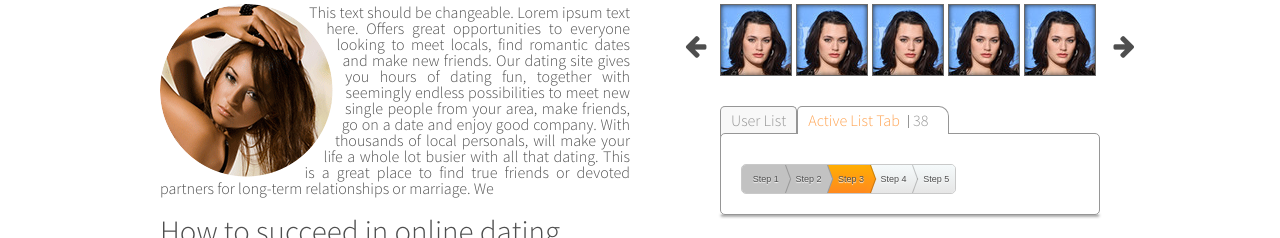
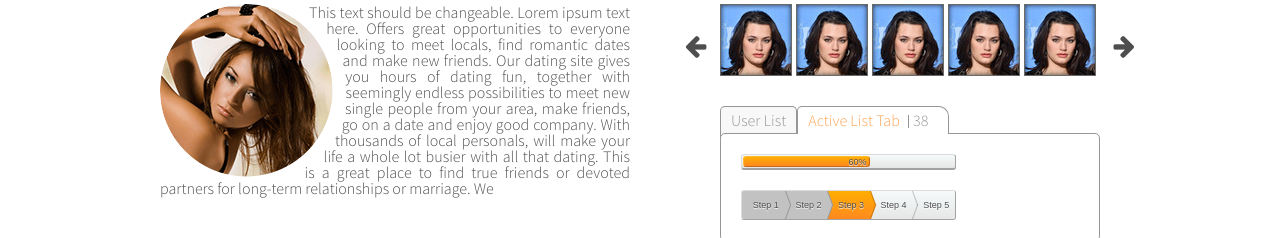
Before and after one commit to Max-im/testWebCoder, a website: page src/index.html in a window 1280 px wide. Shown: the part 712-950 px from the top of the page. Drawn offline with Linux system fonts and the light colour scheme.

Commit message:
make progressbar

```diff
--- a/src/index.html
+++ b/src/index.html
@@ -440,7 +440,12 @@
 							<div class="tabs__processWrap">
 
 								<div class="tabs__processBlock">
-									<div class="tabs__progressBar"></div>
+
+									<div class="tabs__progressBar">
+										<span class="tabs__progressVal">60</span>
+										<div class="tabs__progressState"></div>
+									</div>
+
 									<div class="tabs__steps">
 										<a href="#" class="tabs__step tabs__step_done"
 										data-number="1">
--- a/src/js/main.es6.js
+++ b/src/js/main.es6.js
@@ -96,33 +96,17 @@ $('.tabs__link').on('click', switchTabs);
 // line.animate(1.0);
 
 
-
-$('.tabs__step').on('click', function(e){
-
-	e.preventDefault();
-
-	let curentNumb = $(this).attr('data-number');
-
-
-	$('.tabs__step_active').removeClass('tabs__step_active');
-	$(this).removeClass('tabs__step_done').addClass('tabs__step_active');
-
-
-	$('.tabs__step').each((key, val) => {
-		if(key+1 < curentNumb){
-			$(val).addClass('tabs__step_done');
-		}
-		else{
-			$(val).removeClass('tabs__step_done');
-		}
-	})
-});
-
 $('.tabs__step').each((key, val) => {
 	$(val).css({
 		'z-index': 10-key
 	})
-})
+});
+
+$('.tabs__step').on('click', stepClick);
+
+
+
+
 
 
 // useInstructions
@@ -458,4 +442,38 @@ function switchTabs(e){
 
 
 
+function stepClick(e){
+
+	e.preventDefault();
+
+	let curentNumb = $(this).attr('data-number');
+
+
+	$('.tabs__step_active').removeClass('tabs__step_active');
+	$(this).removeClass('tabs__step_done').addClass('tabs__step_active');
+
+
+	$('.tabs__step').each((key, val) => {
+		if(key+1 < curentNumb){
+			$(val).addClass('tabs__step_done');
+		}
+		else{
+			$(val).removeClass('tabs__step_done');
+		}
+	})
+	changeProgressbarVal(curentNumb);
+}
+
+
+
+function changeProgressbarVal(num){
+	$('.tabs__progressState').animate({
+		'width': (num * 20)+'%'
+	}, 700);
+
+	$('.tabs__progressVal').text(num*20);
+}
+
+
+
 })(jQuery);
--- a/src/sass/style.scss
+++ b/src/sass/style.scss
@@ -672,15 +672,55 @@
 	}
 	&__progressBar{
 		width: 100%;
-		height: 10px;
+		height: 16px;
+		border-radius: 3px;
+		padding: 1px;
+		box-sizing: border-box;
+		border-top: 1px solid #dcdcdc;
+		border-left: 1px solid #dcdcdc;
+		border-right: 1px solid #a2a2a2;
+		border-bottom: 2px solid #a2a2a2;
+		margin: 0 0 20px 0;
+		background: linear-gradient(0deg, #e6e6e6, #f5fafb);
+		text-align: center;
+		position: relative;
 	}
+	&__progressVal{
+		color: $myGray;
+		font-family: "Verdana", Arial;
+		line-height: 13px;
+		font-size: 9px;
+		text-shadow: 0 1px 1px white;
+		position: absolute;
+		&:after{
+			content:"%";
+		}
+
+	}
+	&__progressState{
+		width: 60%;
+		height: 100%;
+		border-radius: 3px;
+		box-sizing: border-box;
+		border-top: 1px solid #ffba2e;
+		border-left: 1px solid #ffba2e;
+		border-right: 1px solid #c66c17;
+		border-bottom: 1px solid #c66c17;
+		background: linear-gradient(0deg, #ff891f, #ffae02);
+	}
+
+
+
 	&__steps{
 		display: flex;
 		justify-content: space-between;
 		flex-wrap: nowrap;
 		overflow: hidden;
-		border: 1px solid rgba(0,0,0,.21);
-		border-radius: 5px;
+		border-top: 1px solid #dcdcdc;
+		border-left: 1px solid #dcdcdc;
+		border-right: 1px solid #a2a2a2;
+		border-bottom: 1px solid #a2a2a2;
+		border-radius: 3px;
 	}
 	&__step{
 		text-transform: capitalize;
```
Also changed, not shown: src/css/style.min.css, src/js/main.min.js.
